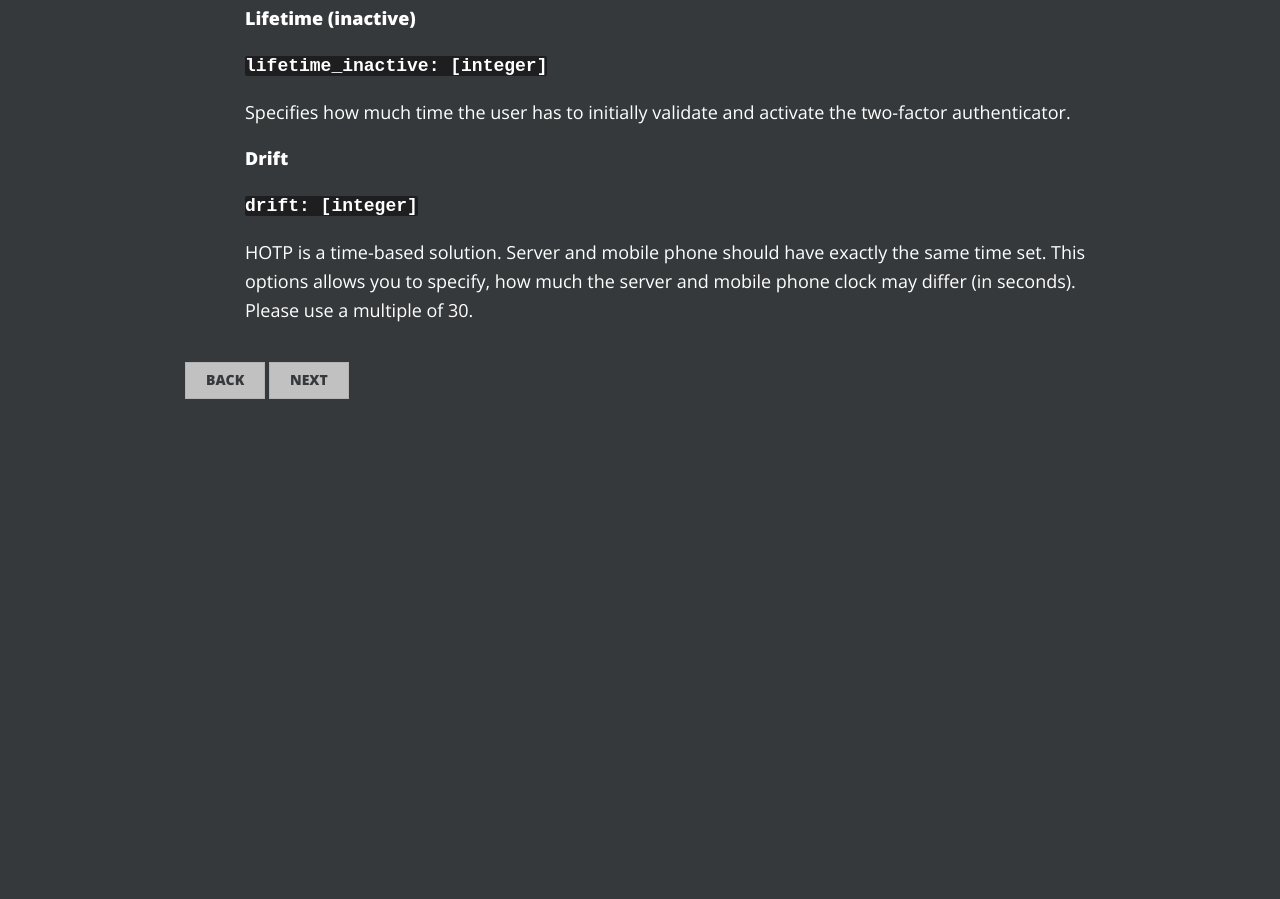
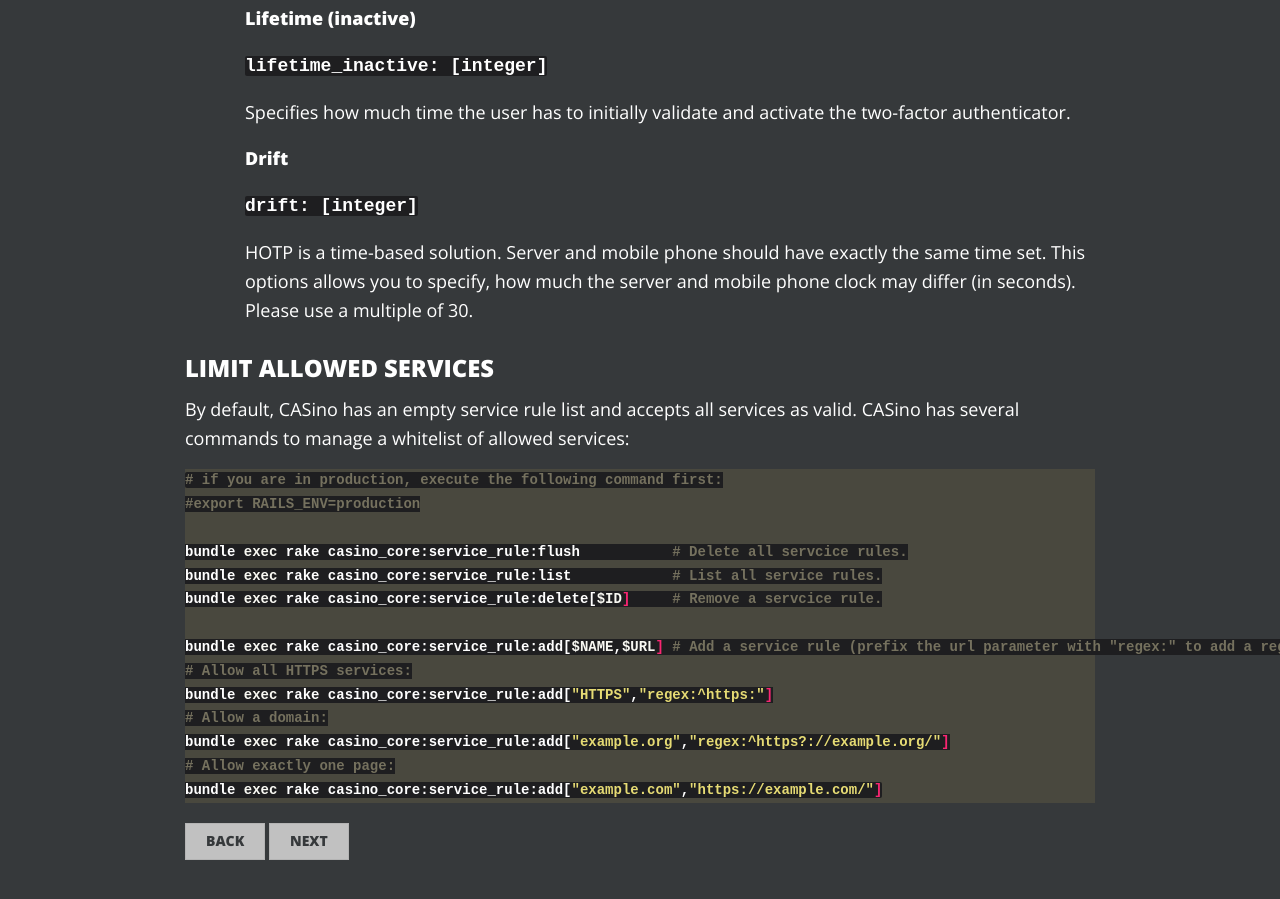
Before and after one commit to rbCAS/rbcas.github.com, a Jekyll site: the page built from docs/configuration/index.md, in a window 1280 px wide and 900 px high, scrolled down 4095 px. Built offline with Jekyll 4.4.1, drawn with Linux system fonts in a browser that asks for light colours; before the commit the page ends 4534 px from its top, so only the background shows below that.

Commit message:
Documentation for casino_core:service_rule

```diff
--- a/docs/configuration/index.md
+++ b/docs/configuration/index.md
@@ -160,3 +160,24 @@
      `drift: [integer]`
 
      HOTP is a time-based solution. Server and mobile phone should have exactly the same time set. This options allows you to specify, how much the server and mobile phone clock may differ (in seconds). Please use a multiple of 30.
+
+## Limit allowed services
+
+By default, CASino has an empty service rule list and accepts all services as valid. CASino has several commands to manage a whitelist of allowed services:
+
+{% highlight bash %}
+# if you are in production, execute the following command first:
+#export RAILS_ENV=production
+
+bundle exec rake casino_core:service_rule:flush           # Delete all servcice rules.
+bundle exec rake casino_core:service_rule:list            # List all service rules.
+bundle exec rake casino_core:service_rule:delete[$ID]     # Remove a servcice rule.
+
+bundle exec rake casino_core:service_rule:add[$NAME,$URL] # Add a service rule (prefix the url parameter with "regex:" to add a regular expression)
+# Allow all HTTPS services:
+bundle exec rake casino_core:service_rule:add["HTTPS","regex:^https:"]
+# Allow a domain:
+bundle exec rake casino_core:service_rule:add["example.org","regex:^https?://example.org/"]
+# Allow exactly one page:
+bundle exec rake casino_core:service_rule:add["example.com","https://example.com/"]
+{% endhighlight %}
```
